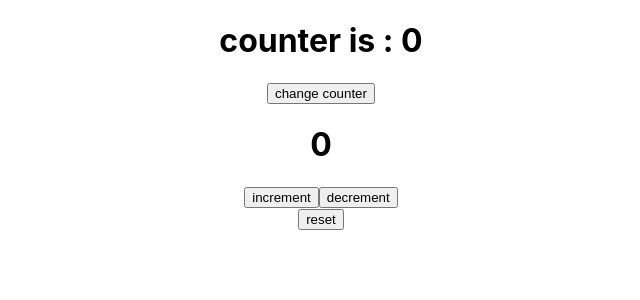
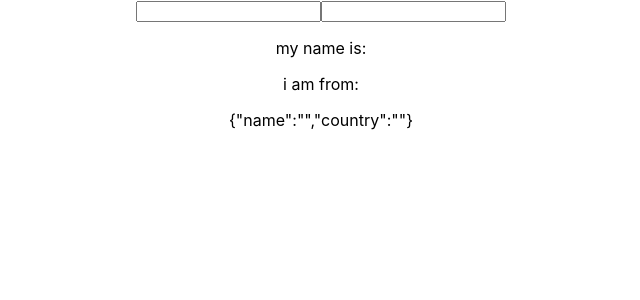
Before and after one commit to Crihojames/React-exercises, a React (Create React App) app: page / in a window 1280 px wide. Shown: the top 300 px of the page, without its empty margins (319-959 px from the left). Built offline with nearby package versions, Linux system fonts and the light colour scheme.

Commit message:
add to  exercise Counter3

```diff
--- a/src/App.js
+++ b/src/App.js
@@ -1,13 +1,15 @@
 import logo from './logo.svg';
 import Count from './components/Counter'
 import Counter2 from './components/Counter2';
+import Counter3 from './components/Counter3';
 import './App.css';
 
 function App() {
   return (
     <div className="App">
-    <Count/>
-    <Counter2/>
+    {/* <Count/>
+    <Counter2/>  */}
+    <Counter3 />
     </div>
   );
 }
--- /dev/null
+++ b/src/components/Counter3.js
@@ -0,0 +1,28 @@
+import React, { useState } from "react"
+
+const Counter3 = () => {
+  const [employee, setEmployee] = useState({ name: "", country: "" })
+  return (
+    <div>
+      <input
+        type="text"
+        value={employee.name}
+        onChange={(e) => setEmployee({ ...employee, name: e.target.value })}
+      ></input>
+      <input
+        type="text"
+        value={employee.country}
+        onChange={(e) => setEmployee({ ...employee, country: e.target.value })}
+      ></input>
+      <div>
+        <p>my name is: {employee.name}</p>
+        <p>i am from: {employee.country}</p>
+      </div>
+      <div>
+        <p>{JSON.stringify(employee)}</p>
+      </div>
+    </div>
+  )
+}
+
+export default Counter3
```
